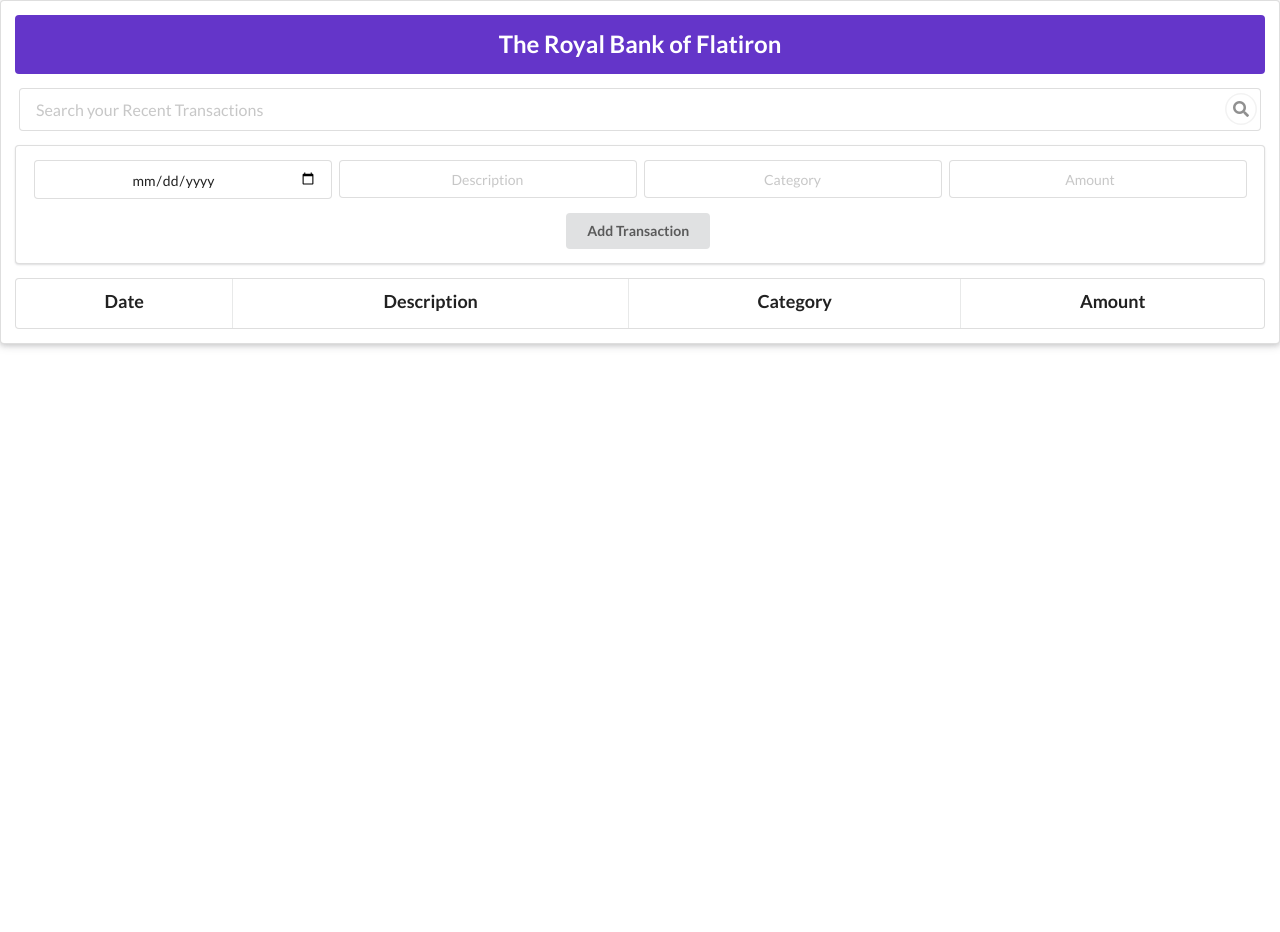
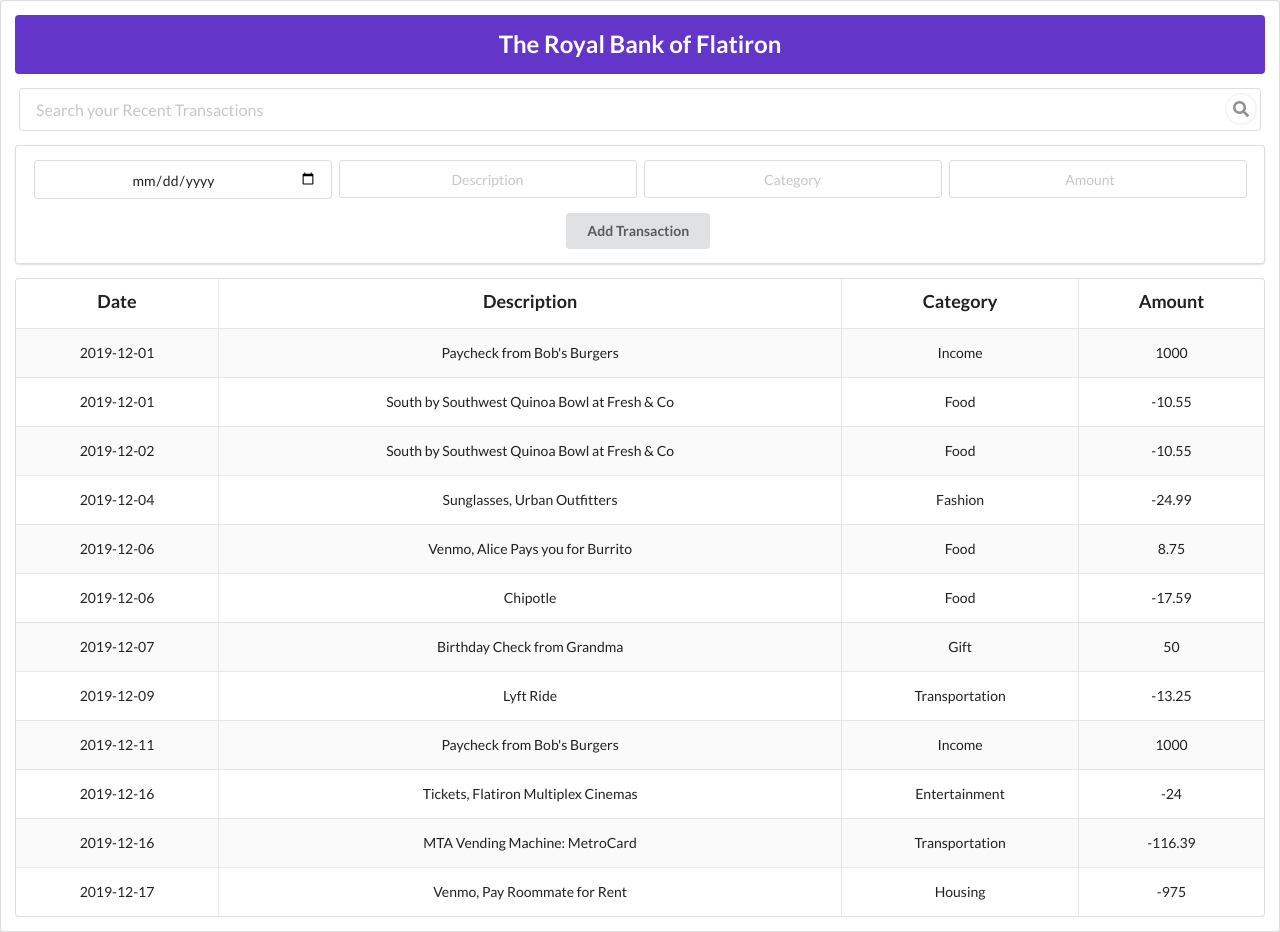
Before and after one commit to learn-co-students/DC-WEB-111620-Code-Challenges, a React (Create React App) app in the folder Phase-4-Round-1/: page / in a window 1280 px wide. Before the commit the page ends 800 px from the top, so only its background shows below. Built offline with nearby package versions, Linux system fonts and the light colour scheme; data requests are answered from the project's data file.

Commit message:
need to re-learn somethings

```diff
--- a/Phase-4-Round-1/package.json
+++ b/Phase-4-Round-1/package.json
@@ -9,7 +9,7 @@
     "react-scripts": "3.2.0"
   },
   "scripts": {
-    "start": "json-server --watch db.json -p 6001 & open http://localhost:6001/transactions & PORT=6002 react-scripts start && fg",
+    "start": "json-server --watch db.json -p 3000 & open http://localhost:3000/transactions & PORT=3001 react-scripts start && fg",
     "build": "react-scripts build",
     "test": "react-scripts test --env=jsdom",
     "eject": "react-scripts eject"
--- a/Phase-4-Round-1/src/components/AccountContainer.js
+++ b/Phase-4-Round-1/src/components/AccountContainer.js
@@ -2,14 +2,30 @@ import React, { Component } from "react";
 import TransactionsList from "./TransactionsList";
 import Search from "./Search";
 import AddTransactionForm from "./AddTransactionForm";
+import Transaction from "./Transaction";
 
 class AccountContainer extends Component {
+
+  state = {
+    transactions: []
+  }
+
+  componentDidMount(){
+    fetch("http://localhost:3000/transactions")
+    .then(res =>  res.json())
+    .then(data => {
+      this.setState({
+        transactions: data
+      })}
+    )
+  }
+
   render() {
     return (
       <div>
         <Search />
         <AddTransactionForm />
-        <TransactionsList />
+        <TransactionsList transactions={this.state.transactions}/>
       </div>
     );
   }
--- a/Phase-4-Round-1/src/components/Transaction.js
+++ b/Phase-4-Round-1/src/components/Transaction.js
@@ -1,12 +1,12 @@
 import React from "react";
 
-const Transaction = () => {
+const Transaction = (props) => {
   return (
     <tr>
-      <td>{"your code here..."}</td>
-      <td>{"your code here..."}</td>
-      <td>{"your code here..."}</td>
-      <td>{"your code here..."}</td>
+      <td>{props.transaction.date}</td>
+      <td>{props.transaction.description}</td>
+      <td>{props.transaction.category}</td>
+      <td>{props.transaction.amount}</td>
     </tr>
   );
 };
--- a/Phase-4-Round-1/src/components/TransactionsList.js
+++ b/Phase-4-Round-1/src/components/TransactionsList.js
@@ -1,7 +1,10 @@
 import React from "react";
 import Transaction from "./Transaction";
 
-const TransactionsList = () => {
+const TransactionsList = (props) => {
+
+  let transactions = props.transactions
+
   return (
     <table className="ui celled striped padded table">
       <tbody>
@@ -10,7 +13,7 @@ const TransactionsList = () => {
             <h3 className="ui center aligned header">Date</h3>
           </th>
           <th>
-            <h3 className="ui center aligned header">Description</h3>
+            <h3 className="ui center aligned header">Description </h3>
           </th>
           <th>
             <h3 className="ui center aligned header">Category</h3>
@@ -19,7 +22,8 @@ const TransactionsList = () => {
             <h3 className="ui center aligned header">Amount</h3>
           </th>
         </tr>
-        {/* render Transactions here */}
+        {transactions.map(transaction=> <Transaction key={transaction.id} transaction={transaction}/>)}
+
       </tbody>
     </table>
   );
```
Also changed, not shown: 1 other file (tests, documents, lock files or other folders).
